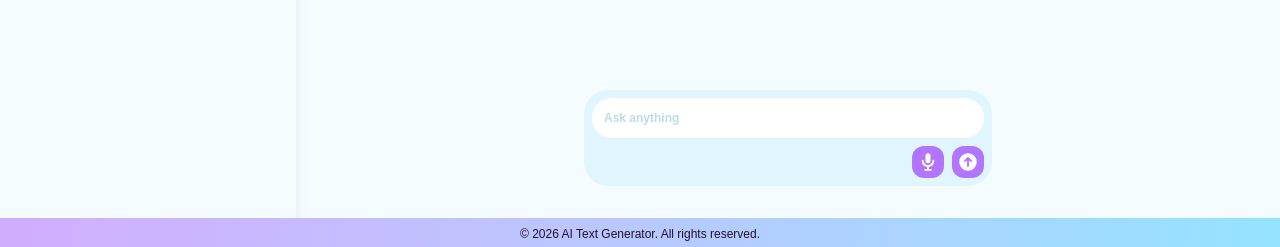
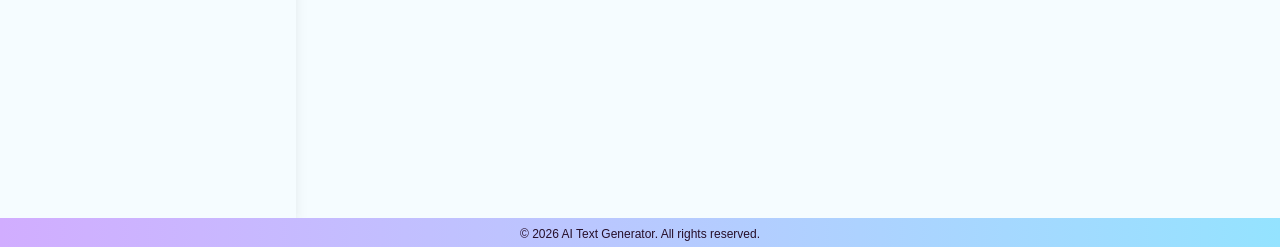
Before and after one commit to sajid13673/promptly-frontend-nextjs-v1, a Next.js app: page /conversation/1 in a window 1280 px wide. Shown: the part 550-797 px from the top of the page. Built offline with nearby package versions, Linux system fonts and the light colour scheme; no server answers.

Commit message:
feat: hide chat form on conversation page when sidebar is open

```diff
--- a/src/app/(site)/(chat)/conversation/[conversationId]/page.tsx
+++ b/src/app/(site)/(chat)/conversation/[conversationId]/page.tsx
@@ -8,11 +8,12 @@ import { Message } from "@/types/Message";
 import { PauseIcon } from "@heroicons/react/24/solid";
 import { StopIcon } from "@heroicons/react/24/solid";
 import { PlayIcon } from "@heroicons/react/24/solid";
-import React, { use, useEffect, useState } from "react";
+import React, { use, useContext, useEffect, useState } from "react";
 import ReactMarkdown from 'react-markdown';
 import remarkGfm from "remark-gfm";
 import { stripMarkdown } from "@/utils/markdown";
 import { useSpeechSynthesis } from "@/hooks/useSpeechSynthesis";
+import { SiteLayoutContext } from "@/app/(site)/ClientLayout";
 
 function Conversation({
   params,
@@ -27,6 +28,7 @@ function Conversation({
   const [currentPlayingId, setCurrentPlayingId] = useState<null | number>(null);
   const buttonStyle = "bg-transparent hover:bg-blue-400 p-0.5";
   const iconStyle = "h-4 w-4 text-[var(--text-secondary)]";
+  const { sidebarOpen } = useContext(SiteLayoutContext);
 
   const onSend = async (message: string): Promise<void> => {
     try {
@@ -167,9 +169,9 @@ function Conversation({
         </div>
       )}
 
-      <div className="p-3 sticky bottom-1 sm:w-md mt-auto w-full min-w-xs">
+      {!sidebarOpen && <div className="p-3 sticky bottom-1 sm:w-md mt-auto w-full">
         <ChatForm onSend={onSend} />
-      </div>
+      </div>}
     </div>
   );
 }
```
